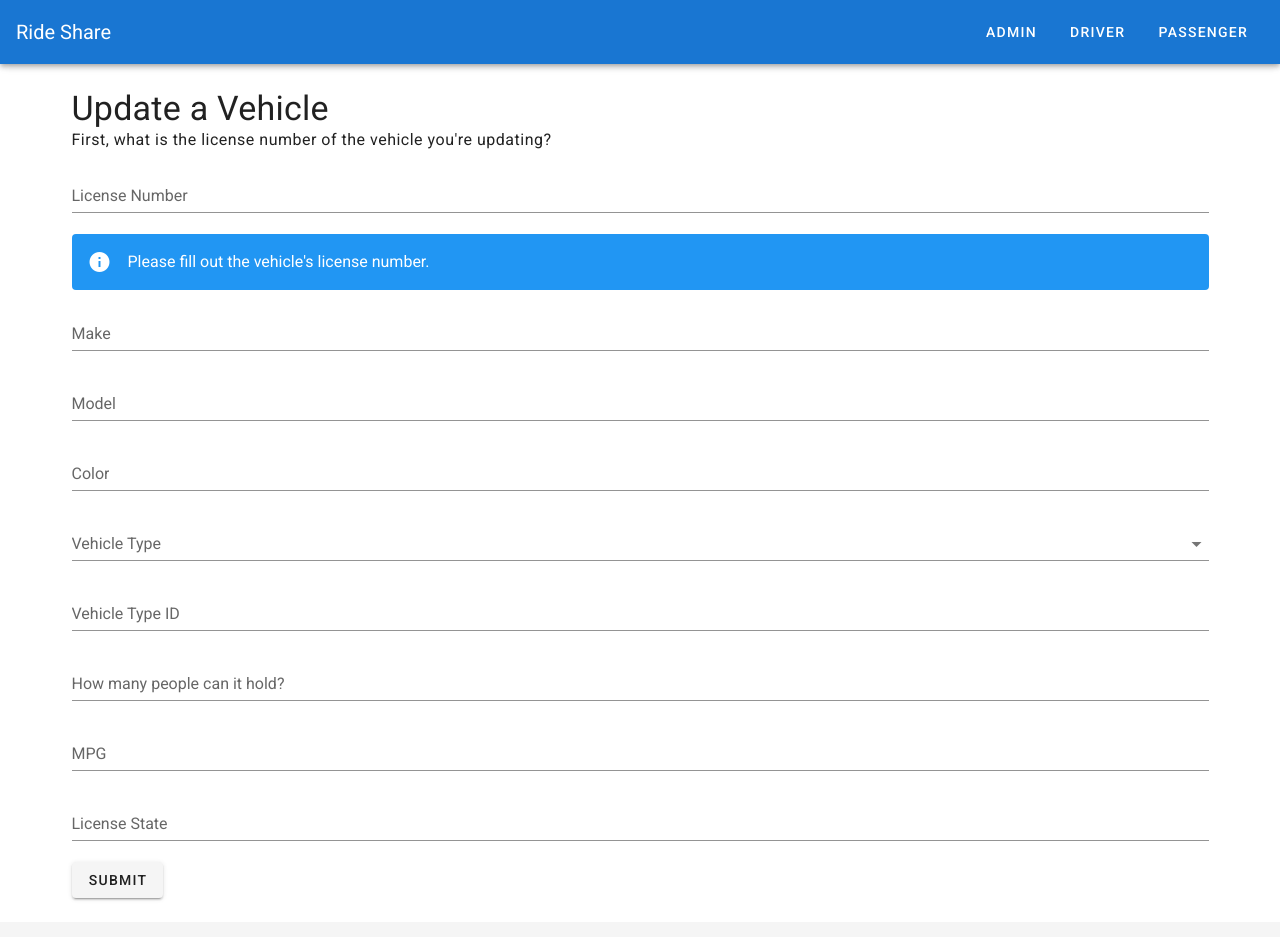
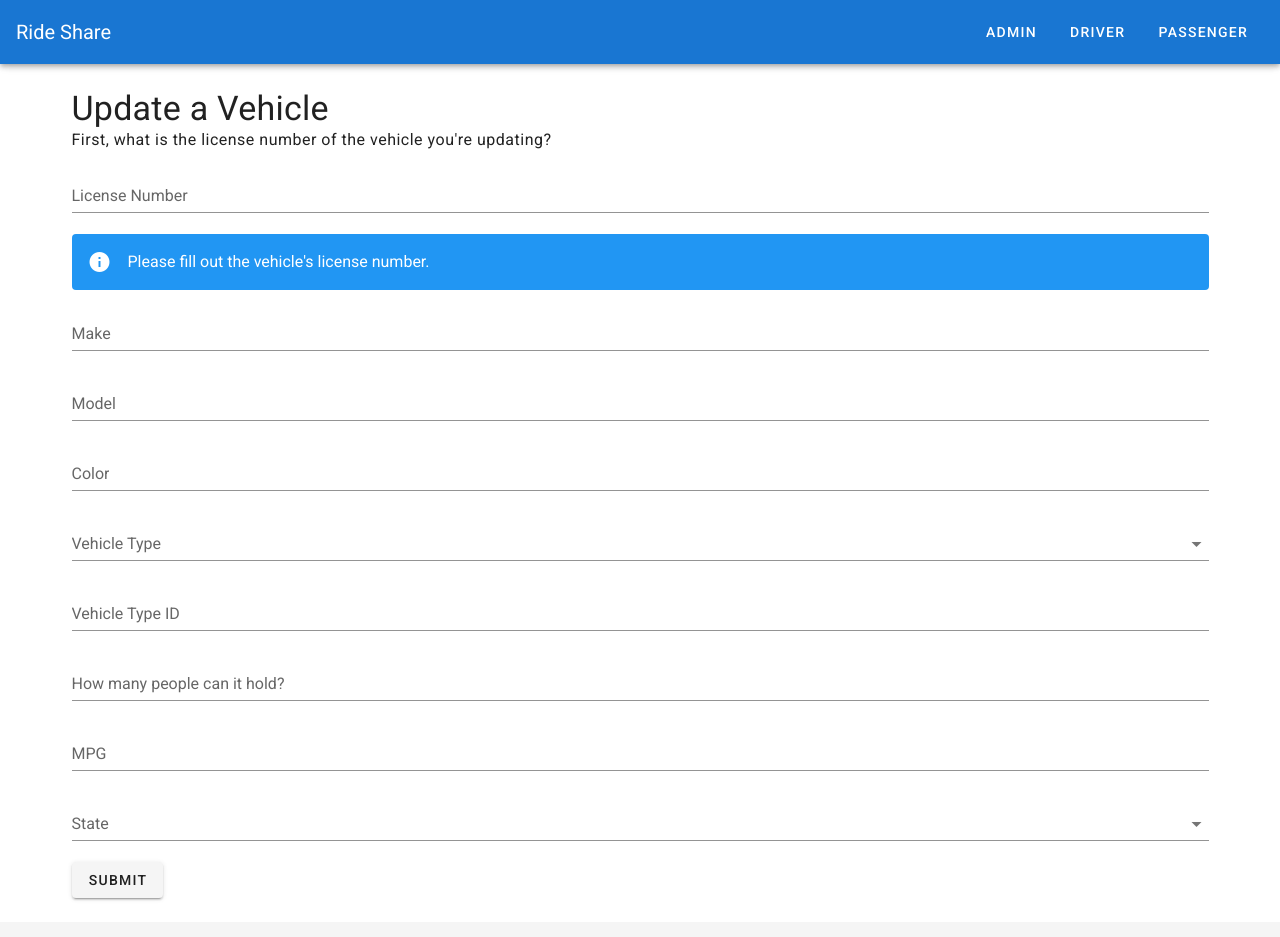
Before and after one commit to CourtneyKrisMasters/rideShare, a Vue app: page /updateVehicle in a window 1280 px wide. Shown: the top 937 px of the page. Built offline with nearby package versions, Linux system fonts and the light colour scheme; no server answers.

Commit message:
added the state dropdown to the UpdateVehicle form

```diff
--- a/src/pages/UpdateVehicle.vue
+++ b/src/pages/UpdateVehicle.vue
@@ -91,14 +91,18 @@
           required
         ></v-text-field>
         <!--make a drop down here as well with all of the abbreviations from the State table-->
-        <v-text-field
-          v-model="vehicleInfo.licenseState"
-          v-bind:rules="rules.licenseState"
-          error-count="10"
-          type="licenseState"
-          label="License State"
-          required
-        ></v-text-field>
+        <v-row align="left">
+          <v-col class="d-flex">
+            <v-select
+              v-model="vehicleInfo.licenseState"
+              :items="abbreviations"
+              item-text="name"
+              item-value="abbreviation"
+              label="State"
+              required
+            ></v-select>
+          </v-col>
+        </v-row>
         <v-btn v-bind:disabled="!valid" v-on:click="updateVehicle"
           >Submit
         </v-btn>
@@ -159,6 +163,7 @@ export default {
       debouncedGetVehicle: null,
 
       items: [],
+      abbreviations: [],
 
       //TODO - write function that grabs data from the vehicle table and fills in the form
       getCurrentVehicleInfo() {},
@@ -200,6 +205,13 @@ export default {
         type: item.type,
       }));
     });
+
+    this.$axios.get("/states").then(response => {
+        this.abbreviations = response.data.map(item => ({
+          abbreviation: item.abbreviation,
+          name: item.name,
+           }));
+      })
   },
 
   watch: {
```
